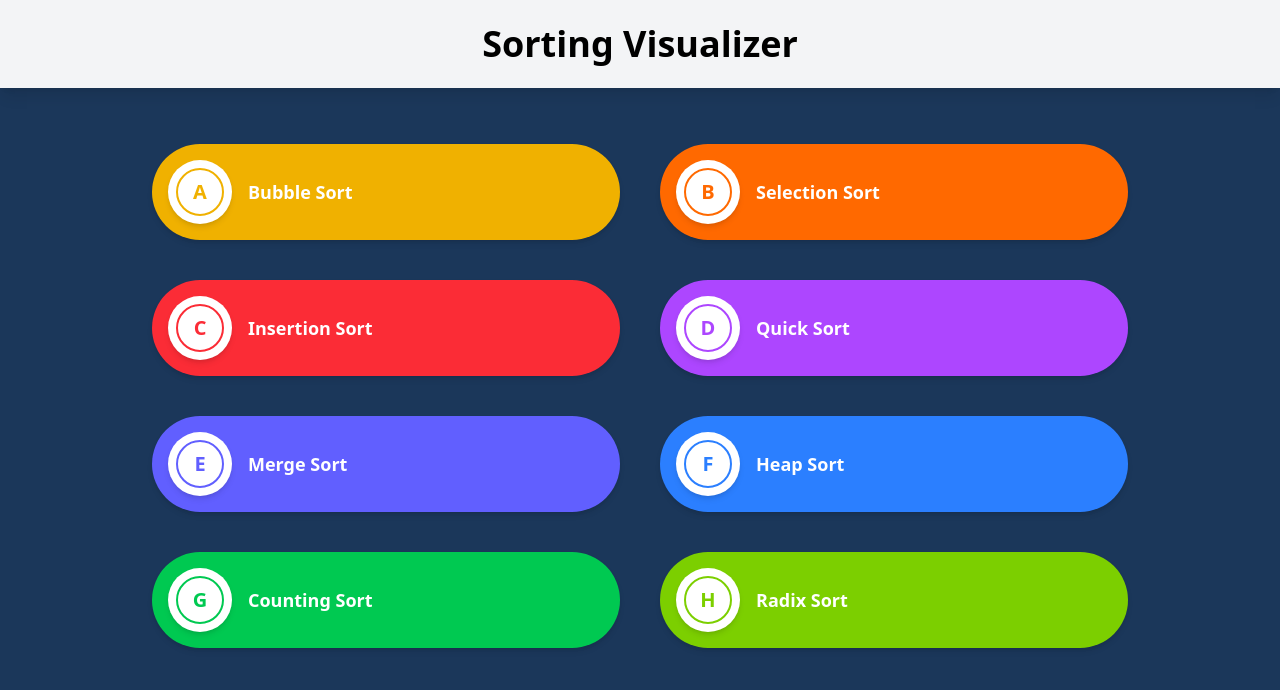
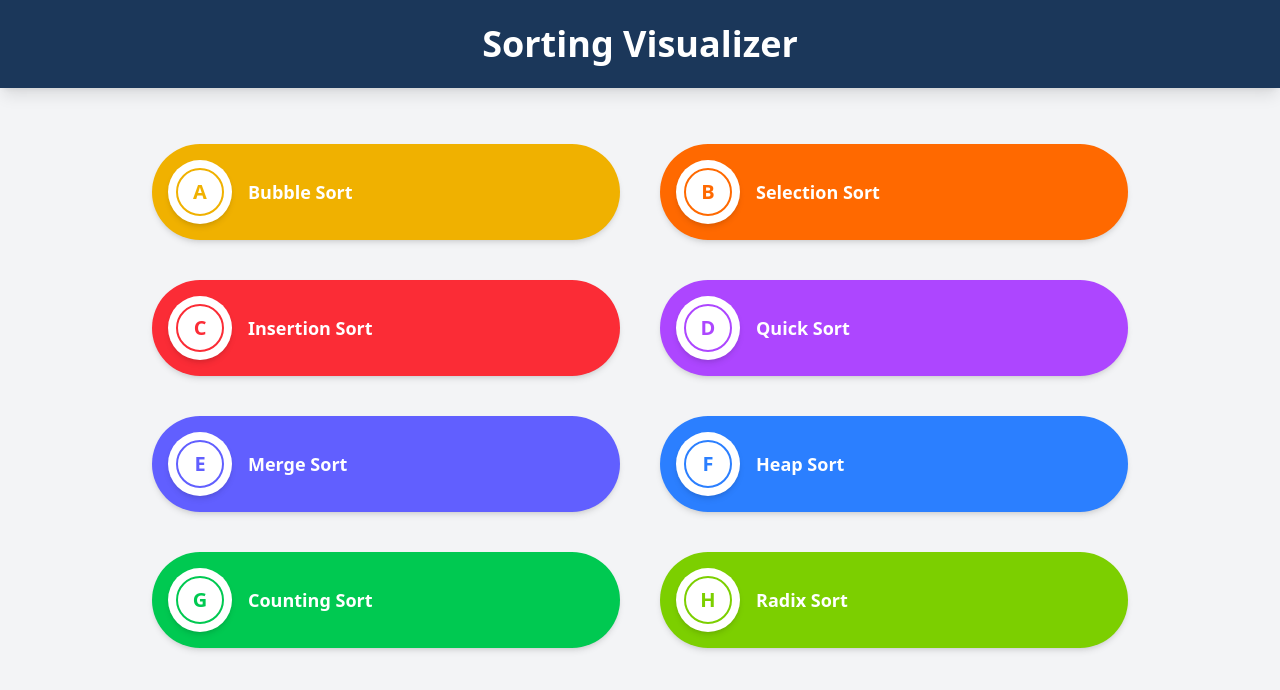
Before and after one commit to Parihar-Dev/Sorting-Visualizer, a React (Vite) app: page / in a window 1280 px wide. Shown: the top 690 px of the page. Built offline with nearby package versions, Linux system fonts and the light colour scheme.

Commit message:
Changed UI of the webpage

```diff
--- a/src/components/Home.jsx
+++ b/src/components/Home.jsx
@@ -14,9 +14,9 @@ function Home() {
   ];
 
   return (
-    <div style={{backgroundColor: "rgb(27,55,90)"}} className="min-h-screen w-screen bg-cover bg-center">
+    <div className="bg-gray-100 min-h-screen w-screen bg-cover bg-center">
 
-        <header className="bg-gray-100 text-black p-6 shadow-lg flex justify-around items-center">
+        <header style={{backgroundColor: "rgb(27,55,90)"}} className="text-white p-6 shadow-lg flex justify-around items-center">
           <h2 className="text-4xl font-bold ">Sorting Visualizer</h2>
         </header>
 
```
